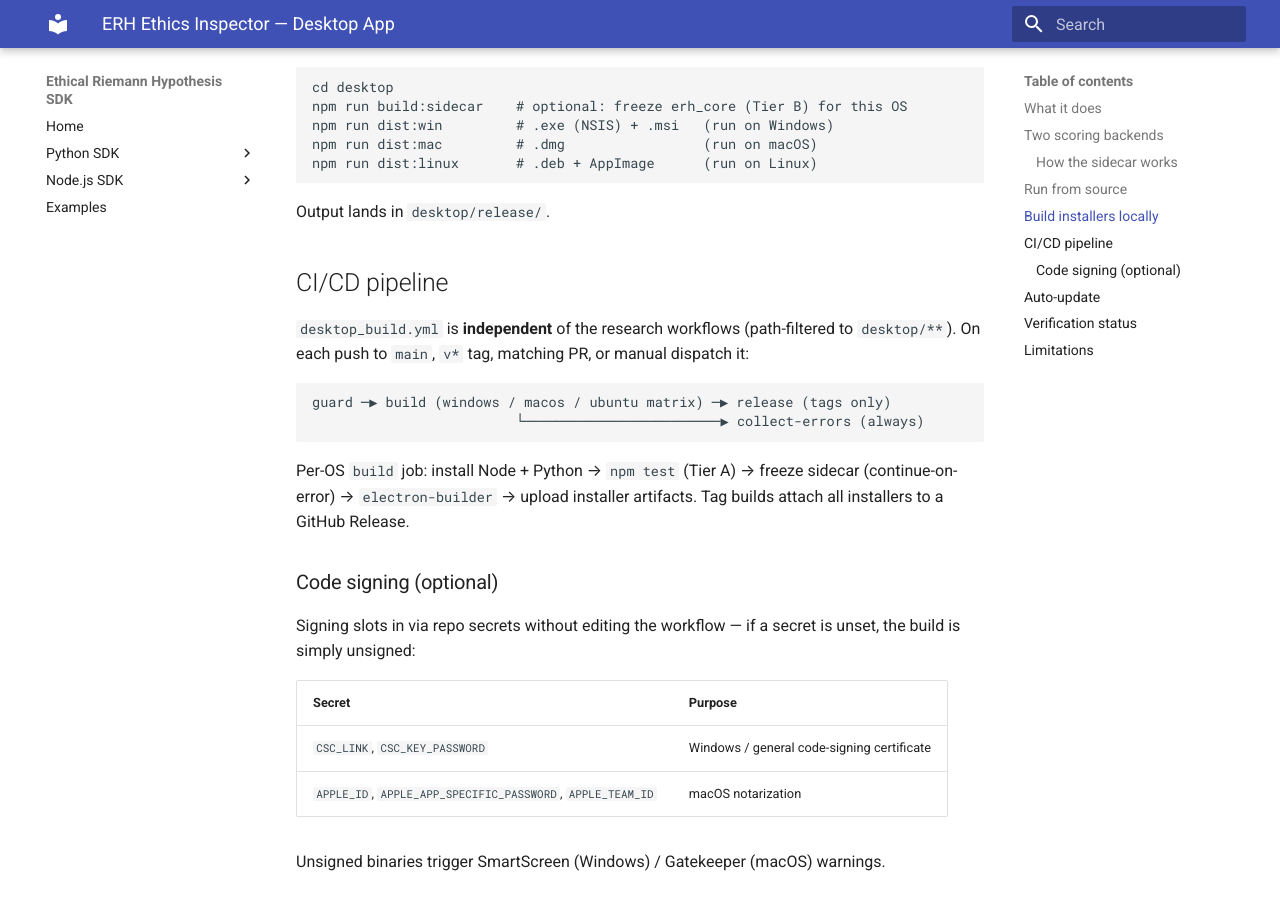
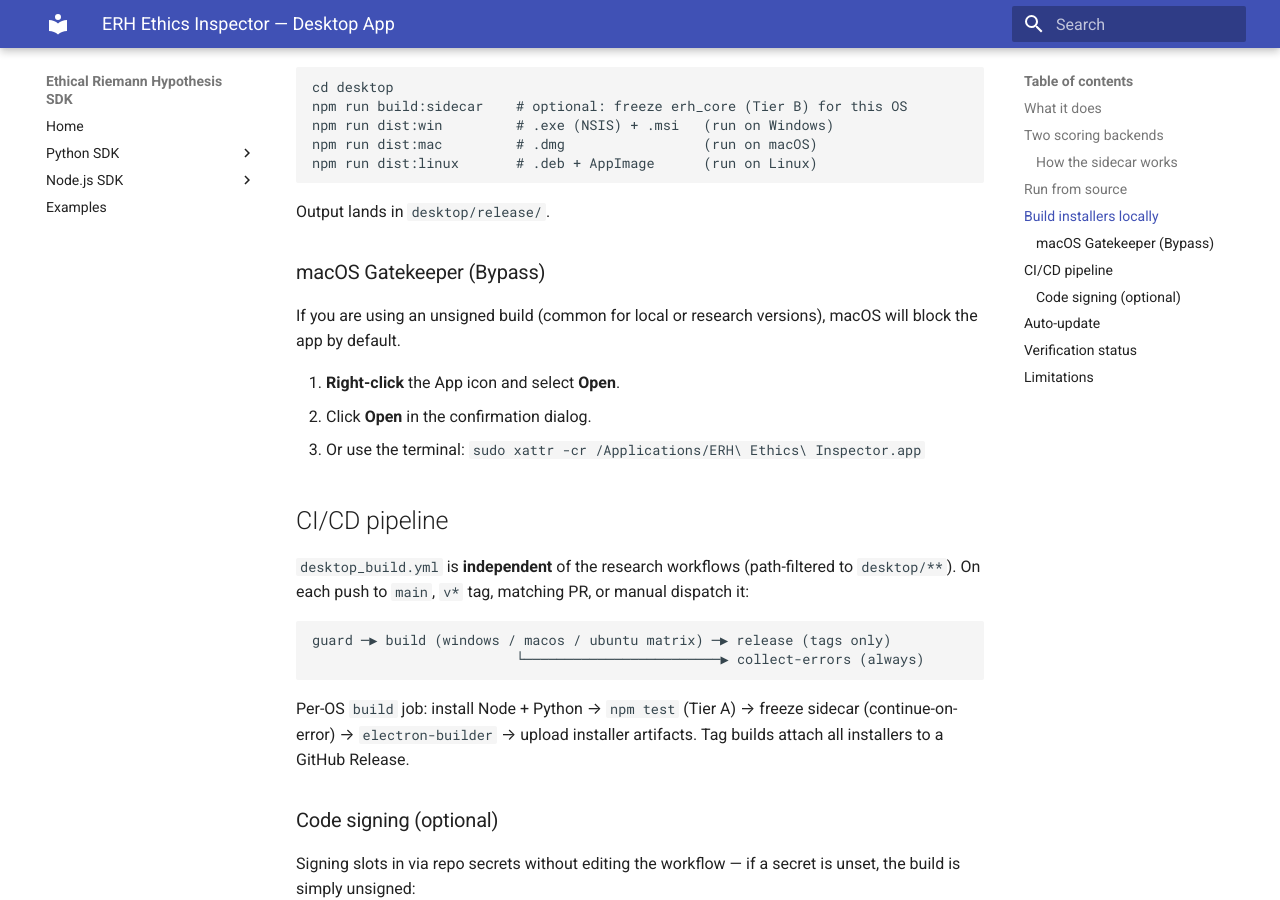
Before and after one commit to dennislee928/Ethic-Latex, an MkDocs documentation site: the page built from docs/DESKTOP_APP.md, in a window 1280 px wide and 900 px high, scrolled down 1769 px. Built offline with MkDocs 1.6.1 and Material for MkDocs 9.7.7, drawn with Linux system fonts in a browser that asks for light colours.

Commit message:
update docs

```diff
--- a/docs/DESKTOP_APP.md
+++ b/docs/DESKTOP_APP.md
@@ -73,6 +73,15 @@
 
 Output lands in `desktop/release/`.
 
+### macOS Gatekeeper (Bypass)
+
+If you are using an unsigned build (common for local or research versions),
+macOS will block the app by default.
+
+1.  **Right-click** the App icon and select **Open**.
+2.  Click **Open** in the confirmation dialog.
+3.  Or use the terminal: `sudo xattr -cr /Applications/ERH\ Ethics\ Inspector.app`
+
 ## CI/CD pipeline
 
 `desktop_build.yml` is **independent** of the research workflows (path-filtered
```
Also changed, not shown: desktop/README.md (+14 -0 lines), docs/INSTALL.md (+1 -0 lines), 1 other file.
